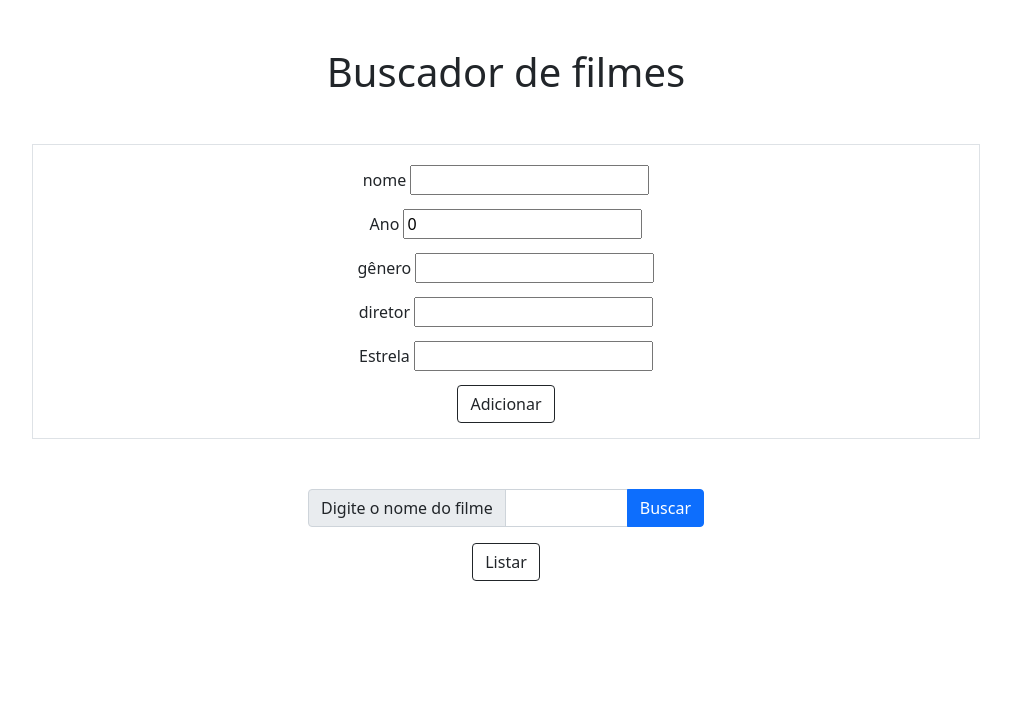
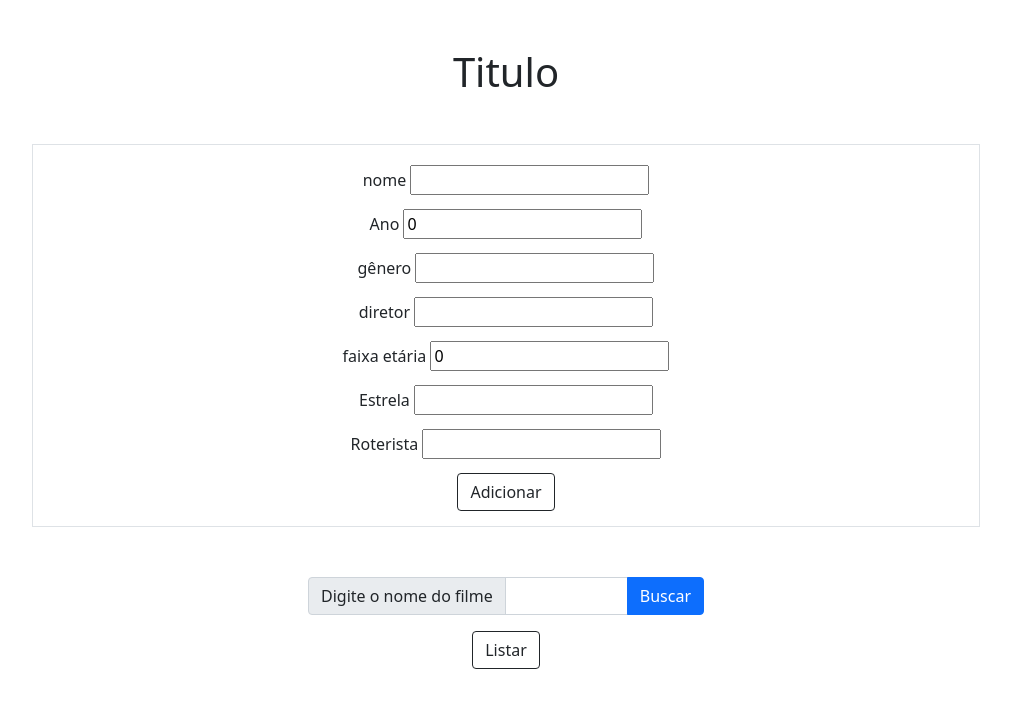
Before and after one commit to SantanaRL/CRUD-PHP-filmes, a PHP site: page / in a window 1280 px wide. Shown: the top 708 px of the page, without its empty margins (134-1145 px from the left). Run offline with PHP 8.4, Linux system fonts and the light colour scheme; some libraries are stand-ins or nearby versions.

Commit message:
add faixa etaria e roterista

```diff
--- a/filmes.sql
+++ b/filmes.sql
@@ -6,7 +6,9 @@ create table filme(
     ano int,
     genero varchar(40),
     diretor varchar(40),
-    estrela varchar(40)
+    faixa_etaria int,
+    estrela varchar(40),
+	roterista varchar(40)
 );
-insert into filme values(default,'click',2006,'comédia','Frank Coraci','Adam Sandler');
+insert into filme values(default,'click',2006,'comédia','Frank Coraci',12,'Adam Sandler',NULL);
 select * from filme;
--- a/index.php
+++ b/index.php
@@ -29,15 +29,18 @@
         $nome = "";
         $ano = 0;
         $genero = "";
+        $faixaetaria = 0;
         $atorPrincipal = "";
         $diretor = "";
+        $roterista = "";
         function esvasia(){
             $nome = "";
             $ano = 0;
             $genero = "";
+            $faixaetaria = 0;
             $atorPrincipal = "";
             $diretor = "";
-
+            $roterista = "";
         }
         include('conection.php');
 
@@ -51,8 +54,10 @@
                     $nome = $resultado["nome"];
                     $ano = $resultado["ano"];
                     $genero = $resultado["genero"];
+                    $faixaetaria = $resultado["faixa_etaria"];
                     $atorPrincipal = $resultado["estrela"];
                     $diretor = $resultado["diretor"];
+                    $roterista = $resultado["roterista"];
                 }else {
                     # code...
                 }
@@ -62,8 +67,10 @@
                 $nome = $_POST["nome_filme"];
                 $ano = $_POST["ano_filme"] ;
                 $genero = $_POST["genero_filme"];
+                $faixaetaria = $_POST["faixaetaria_filme"] ;
                 $atorPrincipal = $_POST["atorPrincipal_filme"] ;
                 $diretor = $_POST["diretor_filme"] ;
+                $roterista = $_POST["roterista_filme"];
                 $sql="insert into filme values(default,'$nome',$ano,'$genero','$diretor',$faixaetaria,'$atorPrincipal','$roterista')";
                 $query = mysqli_query($conn,$sql);
 
@@ -76,7 +83,7 @@
 </head>
 <body>
     <div class="container p-5">
-        <h1 class="text-center">Buscador de filmes</h1>
+        <h1 class="text-center">Titulo</h1>
 
         <form action="index.php" method="POST" class="border p-2 m-5">
             <div class="item_filme">
@@ -97,8 +104,16 @@
                 <input required type="text" name="diretor_filme" value="<?php echo $diretor?>">
             </div>
             <div class="item_filme">
+                <label for="faixaetaria_filme">faixa etária</label>
+                <input required type="number" name="faixaetaria_filme" value="<?php echo $faixaetaria?>">
+            </div>
+            <div class="item_filme">
                 <label for="atorPrincipal_filme">Estrela</label>
                 <input required type="text" name="atorPrincipal_filme" value="<?php echo $atorPrincipal?>">
+            </div>
+            <div class="item_filme">
+                <label for="roterista_filme">Roterista</label>
+                <input required type="text" name="roterista_filme" value="<?php echo $roterista?>">
             </div>
             <div class="item_filme">
             <input name="envio" type="submit" value="Adicionar" class="btn btn-outline-dark d-inline m-auto">
@@ -134,7 +149,9 @@
             <th scope="col">ano</e</th>
             <th scope="col">genero</th>
             <th scope="col">diretor</th>
+            <th scope="col">faixa etaria</th>
             <th scope="col">estrela</th>
+            <th scope="col">roterista</th>
         </tr>
         </thead>
         <tbody>
@@ -152,7 +169,9 @@
                 <th><?php echo $linha["ano"]?></th>
                 <th><?php echo $linha["genero"]?></th>
                 <th><?php echo $linha["diretor"]?></th>
+                <th><?php echo $linha["faixa_etaria"]?></th>
                 <th><?php echo $linha["estrela"]?></th>
+                <th><?php echo $linha["roterista"]?></th>
             </tr>
             <?php
             }
```
